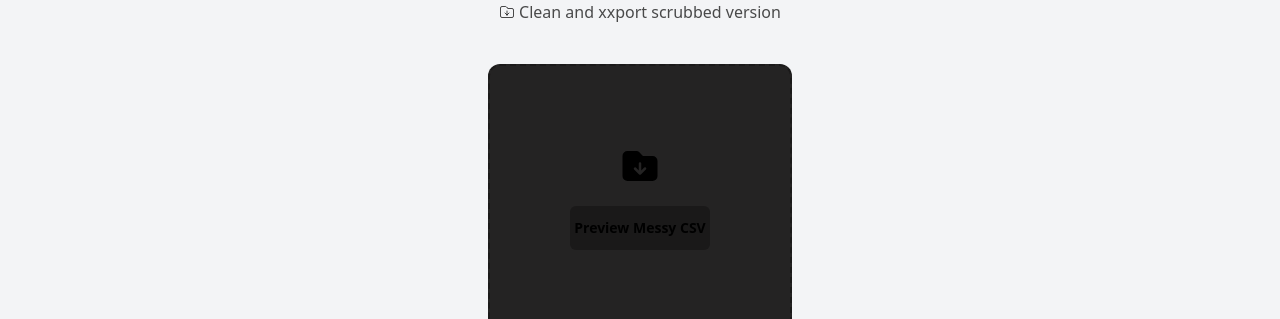
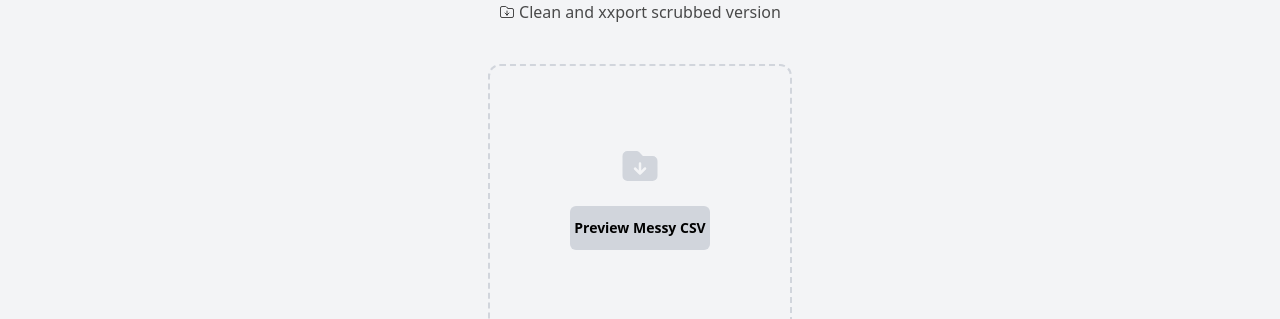
Before and after one commit to BrandonCarp/data_clean, a Next.js app in the folder frontend/: page / in a window 1280 px wide. Shown: the part 558-877 px from the top of the page. Built offline with nearby package versions, Linux system fonts and the light colour scheme.

Commit message:
frontend updates

```diff
--- a/frontend/components/PreviewButton.tsx
+++ b/frontend/components/PreviewButton.tsx
@@ -21,11 +21,11 @@ type PrevButtonProps = {
 // }
 export default function PreviewButton({ parseCsv, fileName }: PrevButtonProps) {
   return (
-   <div className="border-2 border-gray-secondary border-dashed p-20 rounded-xl flex flex-col items-center text-center bg-gray-third">
-    <FolderArrowDownIcon className="size-10  dark:text-gray-secondary" />
+   <div className="border-2  border-dashed border-gray-300 p-20 rounded-xl flex flex-col items-center text-center dark:bg-gray-third dark:border-gray-secondary">
+    <FolderArrowDownIcon className="size-10 text-gray-300  dark:text-gray-secondary" />
 
       <button
-        className="rounded-md  bg-gray-secondary border-gray-hover hover:bg-gray-hover mt-5 py-3 px-1 text-sm font-semibold"
+        className="rounded-md mt-5 py-3 px-1 text-sm font-semibold bg-gray-300   border-gray-hover hover:bg-gray-hover  dark:bg-gray-secondary"
         onClick={parseCsv}
       >
         Preview Messy CSV
--- a/frontend/components/TableCard.tsx
+++ b/frontend/components/TableCard.tsx
@@ -68,7 +68,7 @@ export default function TableCard({
             <thead className="">
               <tr className="bg-gray-100 dark:bg-gray-third ">
                 {headers.map((h) => (
-                  <th className="px-5 py-3 font-medium text-yellow-200" key={h}>
+                  <th className="px-5 py-3 font-medium " key={h}>
                     {h}
                   </th>
                 ))}
--- a/frontend/components/TableSection.tsx
+++ b/frontend/components/TableSection.tsx
@@ -71,7 +71,7 @@ export default function TableSection() {
                 title={fileName}
                 bgColor="bg-amber-100"
                 bdColor="border border-amber-700"
-                textColor="text-amber-800 font-semibold"
+                textColor="text-amber-800  font-semibold"
                 subtitle="Messy Data with inconsistencies"
                 cleanedRows="Rows to be cleaned"
                 heroicon={<ExclamationCircleIcon className="size-5 mr-1 " />}
```
